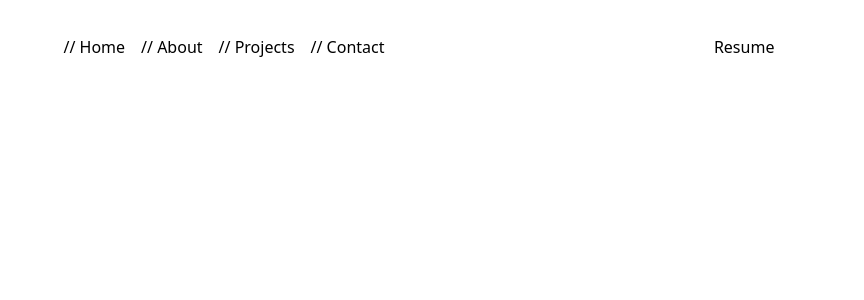
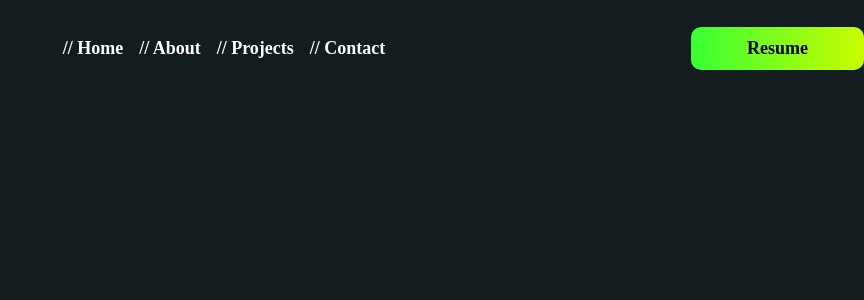
Before and after one commit to Jay-DVT/personal-webpage, a Next.js app: page / in a window 1280 px wide. Shown: the top 300 px of the page, without its empty margins (416-1280 px from the left). Built offline with nearby package versions, Linux system fonts and the light colour scheme.

Commit message:
Create Header non-functional

```diff
--- a/components/Button.tsx
+++ b/components/Button.tsx
@@ -1,12 +1,10 @@
 import React from 'react'
 
-type Props = {}
-
-const Button = (props: Props) => {
+const Button = ({ style , content }: {style: string; content: string}) => {
   return (
-    <p>
-        Hello
-    </p>
+    <button type='button' className={`py-2 px-[56px] bg-white ${style} rounded-[10px] bg-gradient-to-r from-[#38FF34] to-[#CAFC01]`}>
+        {content}
+    </button>
   )
 }
 
--- a/components/Header.tsx
+++ b/components/Header.tsx
@@ -1,10 +1,15 @@
-import React from 'react'
+import React from 'react';
+import { motion } from "framer-motion";
+import Button from './Button';
 type Props = {}
 
 export default function Header({}: Props) {
   return (
-    <header className='flex flex-row items-center justify-center sticky top-0'>
-      <div id='header-anchor-container' className='py-[35px] flex space-x-4 justify-center items-center '>
+
+    <header className='flex justify-center sticky top-0 font-bold max-w-7xl mx-auto text-[18px] items-center'>
+      {/* Invisible button used to achieve the other button's right position */}
+      <Button style={'hidden md:inline-flex text-black invisible'} content={'Resume'}/>
+      <div id='header-anchor-container' className='py-[35px] flex space-x-4 justify-center mx-auto'>
         {/* Shortcuts */}
         <a href="#Home">// Home</a>
         <a href="#About">// About</a>
@@ -12,9 +17,9 @@ export default function Header({}: Props) {
         <a href="#Contact">// Contact</a>
       </div>
         {/* Resume link button */}
-      <button className='absolute right-0 mr-[7%] hidden md:inline-flex'>
-        Resume
-      </button>
+      <div className=''>
+        <Button style={'hidden md:inline-flex text-black'} content={'Resume'} />
+      </div>
     </header>
   )
 }
--- a/package.json
+++ b/package.json
@@ -9,6 +9,7 @@
     "lint": "next lint"
   },
   "dependencies": {
+    "framer-motion": "^7.3.6",
     "next": "12.3.1",
     "react": "18.2.0",
     "react-dom": "18.2.0"
--- a/styles/globals.css
+++ b/styles/globals.css
@@ -1,3 +1,13 @@
 @tailwind base;
 @tailwind components;
 @tailwind utilities;
+
+body {
+  font-family: 'Poppins';
+  color: white;
+  background-color: #131C1E;
+}
+
+button {
+  background: linear-gradient(270deg, #38FF34 0%, #CAFC01 100%);
+}
```
Also changed, not shown: 1 other file (tests, documents, lock files or other folders).
